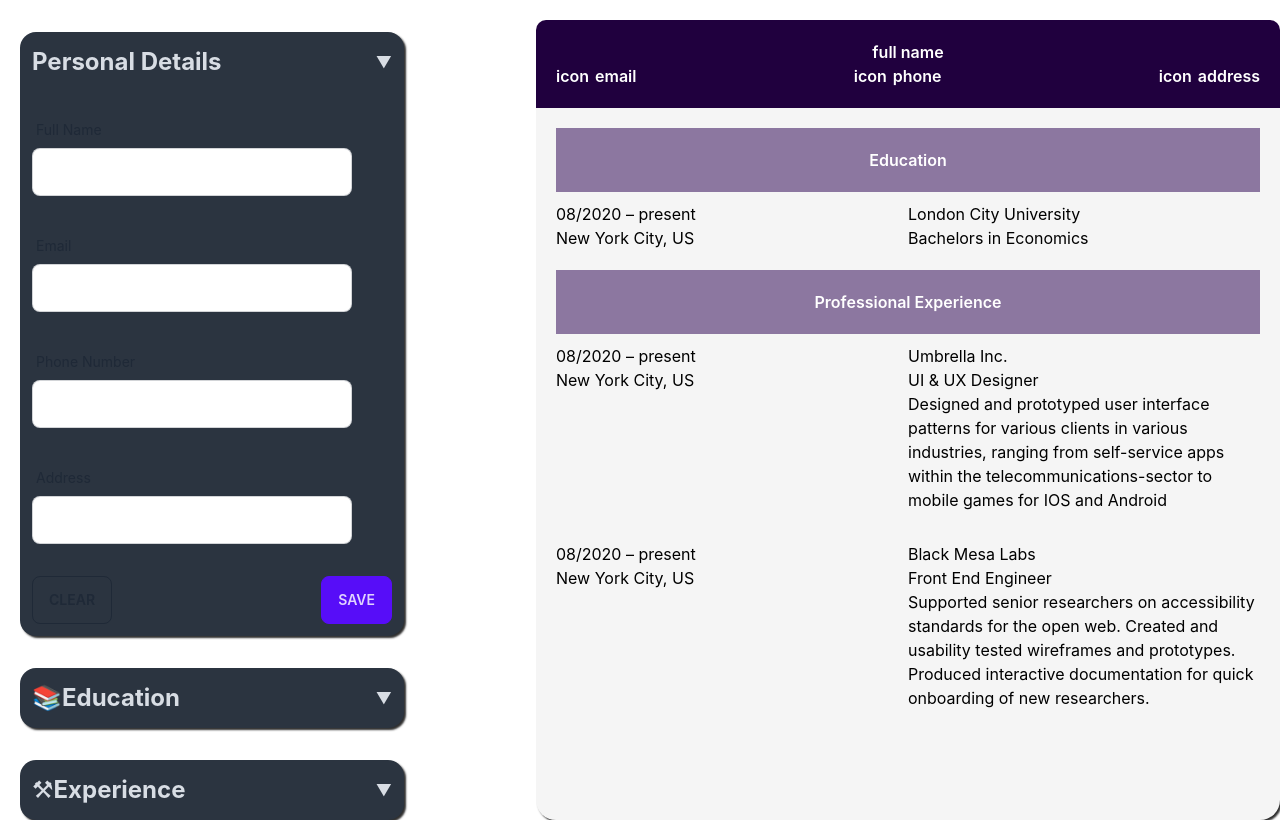
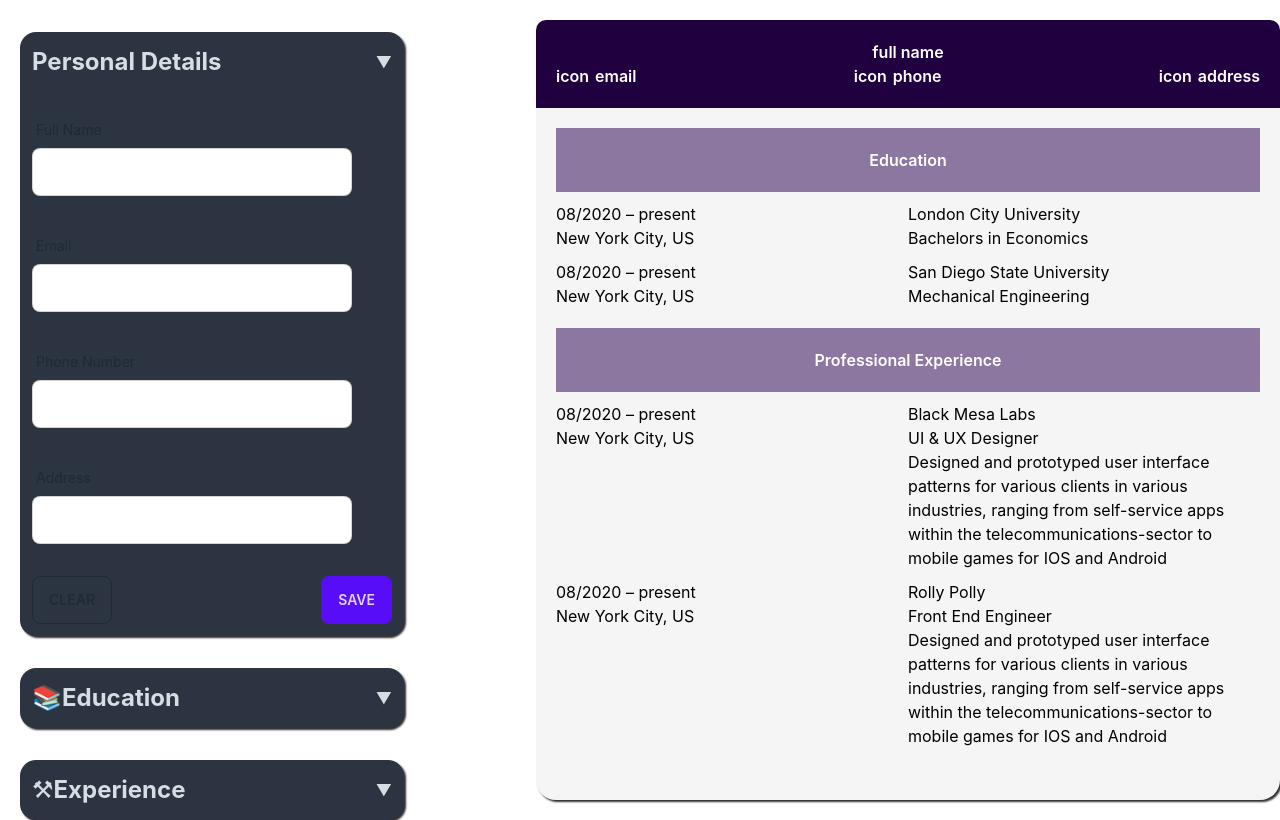
Before and after one commit to Morphius22/resume-maker, a React (Vite) app: page / in a window 1280 px wide. Built offline with nearby package versions, Linux system fonts and the light colour scheme.

Commit message:
changed resume items to map from an array

```diff
--- a/src/components/App.jsx
+++ b/src/components/App.jsx
@@ -7,22 +7,56 @@ import ResumeEducationDetails from "./resume/ResumeEducationDetails";
 import ResumeProfessionDetails from "./resume/ResumeProfessionDetails";
 
 function App() {
-  const [count, setCount] = useState(0);
-
-  const jobExperiences = [];
-  const educationExperiences = [];
+  const [jobExperiences, setJobExperiences] = useState([
+    {
+      location: "New York City, US",
+      date: "08/2020 – present",
+      company: "Black Mesa Labs",
+      jobTitle: "UI & UX Designer",
+      jobDescription:
+        "Designed and prototyped user interface patterns for various clients in various industries, ranging from self-service apps within the telecommunications-sector to mobile games for IOS and Android",
+    },
+    {
+      location: "New York City, US",
+      date: "08/2020 – present",
+      company: "Rolly Polly",
+      jobTitle: "Front End Engineer",
+      jobDescription:
+        "Designed and prototyped user interface patterns for various clients in various industries, ranging from self-service apps within the telecommunications-sector to mobile games for IOS and Android",
+    },
+  ]);
+  const [educationExperiences, setEducationExperiences] = useState([
+    {
+      location: "New York City, US",
+      date: "08/2020 – present",
+      schoolName: "London City University",
+      degree: "Bachelors in Economics",
+    },
+    {
+      location: "New York City, US",
+      date: "08/2020 – present",
+      schoolName: "San Diego State University",
+      degree: "Mechanical Engineering",
+    },
+  ]);
 
   return (
     <div className="container">
       <div className="editor">
         <PersonalDetailsInputs />
-        <EducationDetailsInputs />
-        <WorkDetailsInputs />
+        <EducationDetailsInputs
+          educationExperiences={educationExperiences}
+          setEducationExperiences={setEducationExperiences}
+        />
+        <WorkDetailsInputs
+          jobExperiences={jobExperiences}
+          setJobExperiences={setJobExperiences}
+        />
       </div>
       <div className="resume">
         <ResumePersonalDetails />
-        <ResumeEducationDetails />
-        <ResumeProfessionDetails />
+        <ResumeEducationDetails educationExperiences={educationExperiences} />
+        <ResumeProfessionDetails jobExperiences={jobExperiences} />
       </div>
     </div>
   );
--- a/src/components/resume/ResumeEducationDetails.jsx
+++ b/src/components/resume/ResumeEducationDetails.jsx
@@ -2,21 +2,22 @@ import ResumeLeftColumn from "./ResumeLeftColumn";
 import ResumeSchoolDetails from "./ResumeSchoolDetails";
 import ResumeSectionHeader from "./ResumeSectionHeader";
 
-function ResumeEducationDetails() {
+function ResumeEducationDetails({ educationExperiences }) {
   return (
     <div className="resumeSection">
       <ResumeSectionHeader headerName="Education" />
-
-      <div className="resumeSectionDetails">
-        <ResumeLeftColumn
-          date="08/2020 – present"
-          location="New York City, US"
-        />
-        <ResumeSchoolDetails
-          schoolName="London City University"
-          degree="Bachelors in Economics"
-        />
-      </div>
+      {educationExperiences.map((education, index) => (
+        <div className="resumeSectionDetails" key={index}>
+          <ResumeLeftColumn
+            date={education.date}
+            location={education.location}
+          />
+          <ResumeSchoolDetails
+            schoolName={education.schoolName}
+            degree={education.degree}
+          />
+        </div>
+      ))}
     </div>
   );
 }
--- a/src/components/resume/ResumeProfessionDetails.jsx
+++ b/src/components/resume/ResumeProfessionDetails.jsx
@@ -2,43 +2,22 @@ import ResumeLeftColumn from "./ResumeLeftColumn";
 import ResumeWorkDetails from "./ResumeWorkDetails";
 import ResumeSectionHeader from "./ResumeSectionHeader";
 
-function ResumeProfessionDetails() {
+function ResumeProfessionDetails({ jobExperiences }) {
   return (
     <>
       <div className="resumeSection">
         <ResumeSectionHeader headerName="Professional Experience" />
 
-        <div className="resumeSectionDetails">
-          <ResumeLeftColumn
-            date="08/2020 – present"
-            location="New York City, US"
-          />
-
-          <ResumeWorkDetails
-            company="Umbrella Inc."
-            jobTitle="UI & UX Designer"
-            jobDescription="Designed and prototyped user interface patterns for various
-              clients in various industries, ranging from self-service apps
-              within the telecommunications-sector to mobile games for IOS and
-              Android"
-          />
-        </div>
-      </div>
-      <div className="resumeSection">
-        <div className="resumeSectionDetails">
-          <ResumeLeftColumn
-            date="08/2020 – present"
-            location="New York City, US"
-          />
-          <ResumeWorkDetails
-            company="Black Mesa Labs"
-            jobTitle="Front End Engineer"
-            jobDescription="Supported senior researchers on accessibility standards for the
-            open web. Created and usability tested wireframes and prototypes.
-            Produced interactive documentation for quick onboarding of new
-            researchers."
-          />
-        </div>
+        {jobExperiences.map((job, index) => (
+          <div className="resumeSectionDetails" key={index}>
+            <ResumeLeftColumn date={job.date} location={job.location} />
+            <ResumeWorkDetails
+              company={job.company}
+              jobTitle={job.jobTitle}
+              jobDescription={job.jobDescription}
+            />
+          </div>
+        ))}
       </div>
     </>
   );
--- a/src/styles/App.css
+++ b/src/styles/App.css
@@ -11,7 +11,7 @@
   display: flex;
   flex-direction: row;
   width: 100vw; /* 100% of viewport width */
-  height: 100vh; /* 100% of viewport height */
+  height: auto; /* 100% of viewport height */
   margin-left: 20px;
 }
 
@@ -63,7 +63,7 @@
   margin: 20px;
   border-radius: 20px;
   box-shadow: 2px 2px 2px rgb(47, 47, 47);
-  height: 100%;
+  height: auto;
   width: 100%;
 }
 
```
